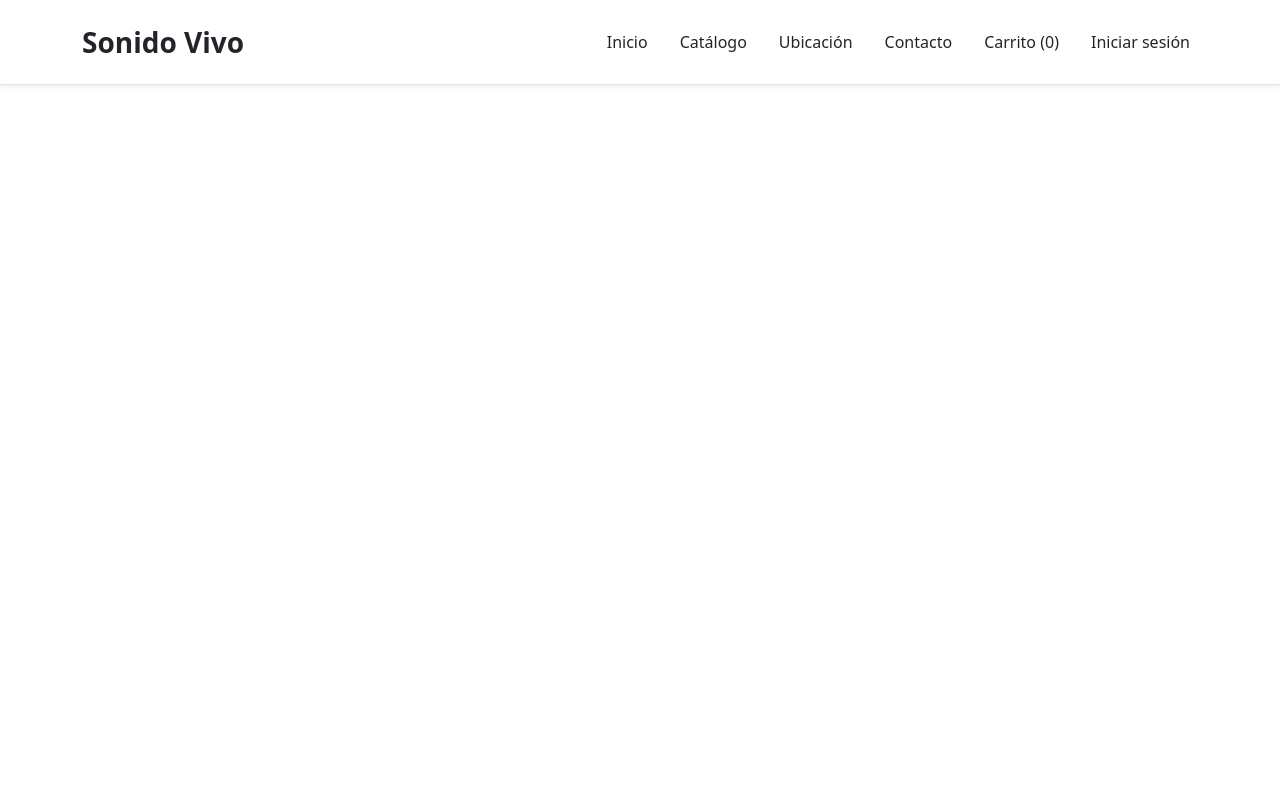
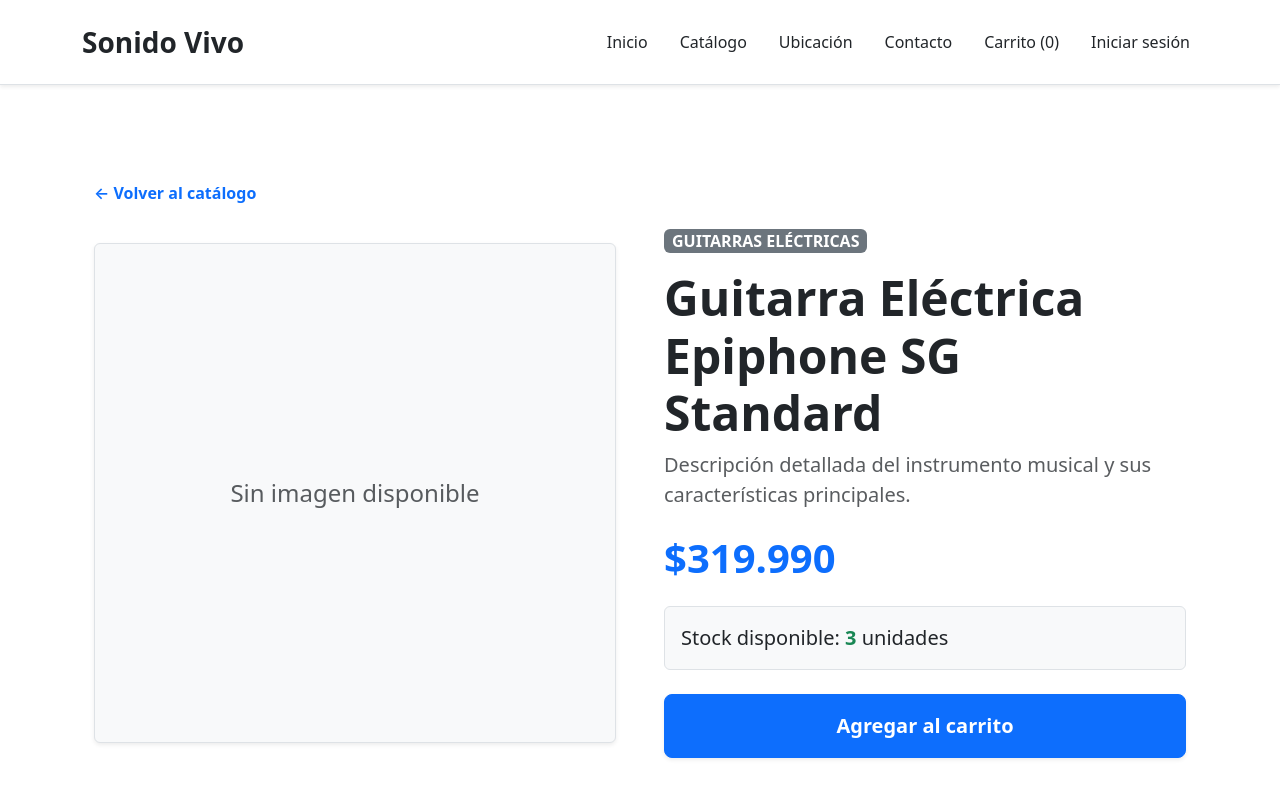
Before and after one commit to rrrbbb20/proyecto-sonido-vivo-02, a React (Vite) app: page /producto/1 in a window 1280 px wide. Shown: the top 798 px of the page. Built offline with nearby package versions, Linux system fonts and the light colour scheme.

Commit message:
ruta de producto en app.jsx anadida

```diff
--- a/src/App.jsx
+++ b/src/App.jsx
@@ -73,6 +73,8 @@
           <Route path="/login" element={<Login />} />
           <Route path="/admin" element={<Admin />} />
           <Route path="/admin/productos" element={<AdminProductos productos={productos} setProductos={setProductos} />} />
+
+          <Route path="/producto/:id" element={<DetalleProducto productos={productos} carrito={carrito} setCarrito={setCarrito} />} />
         </Routes>
       </main>
     </>
```
